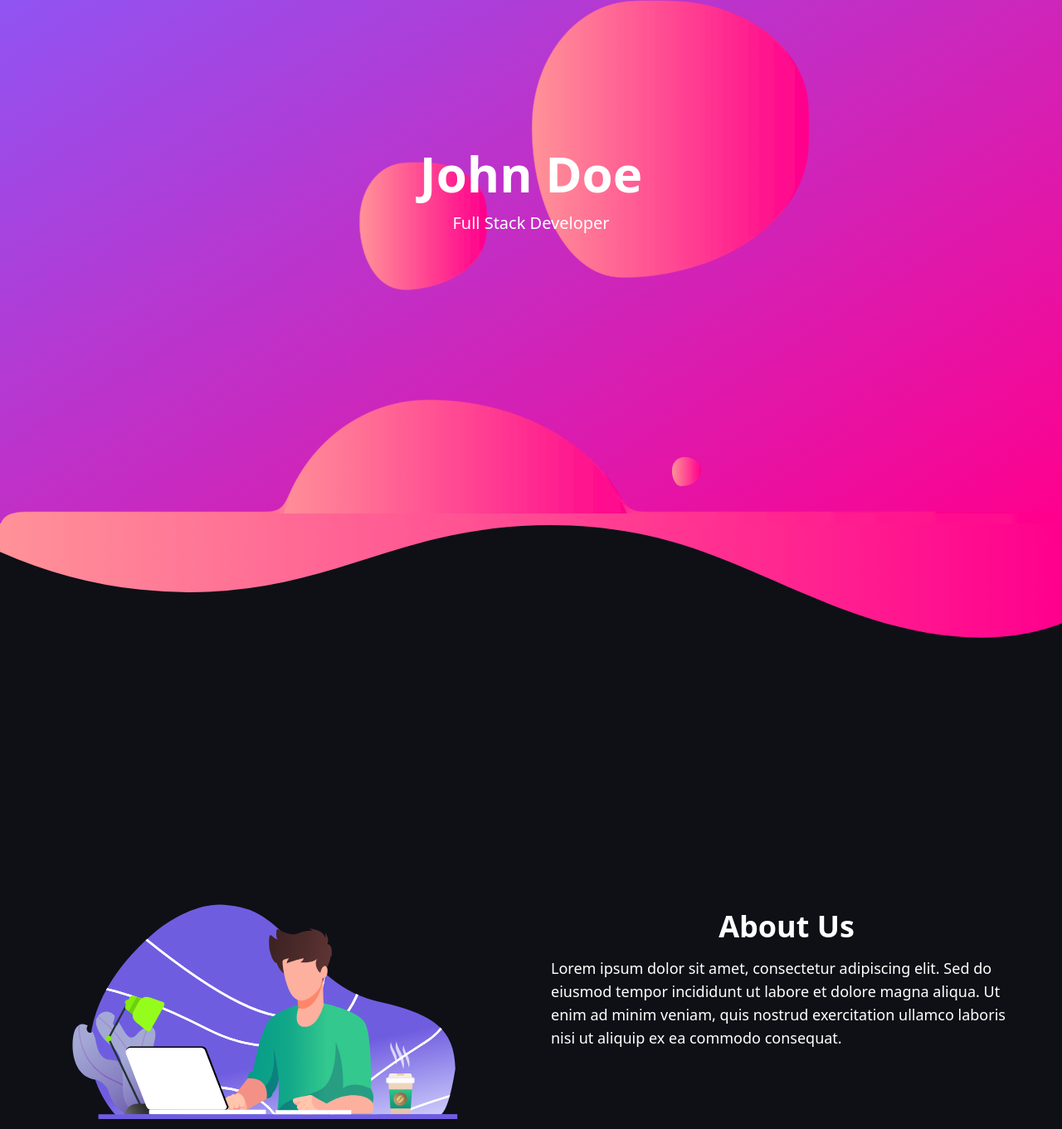
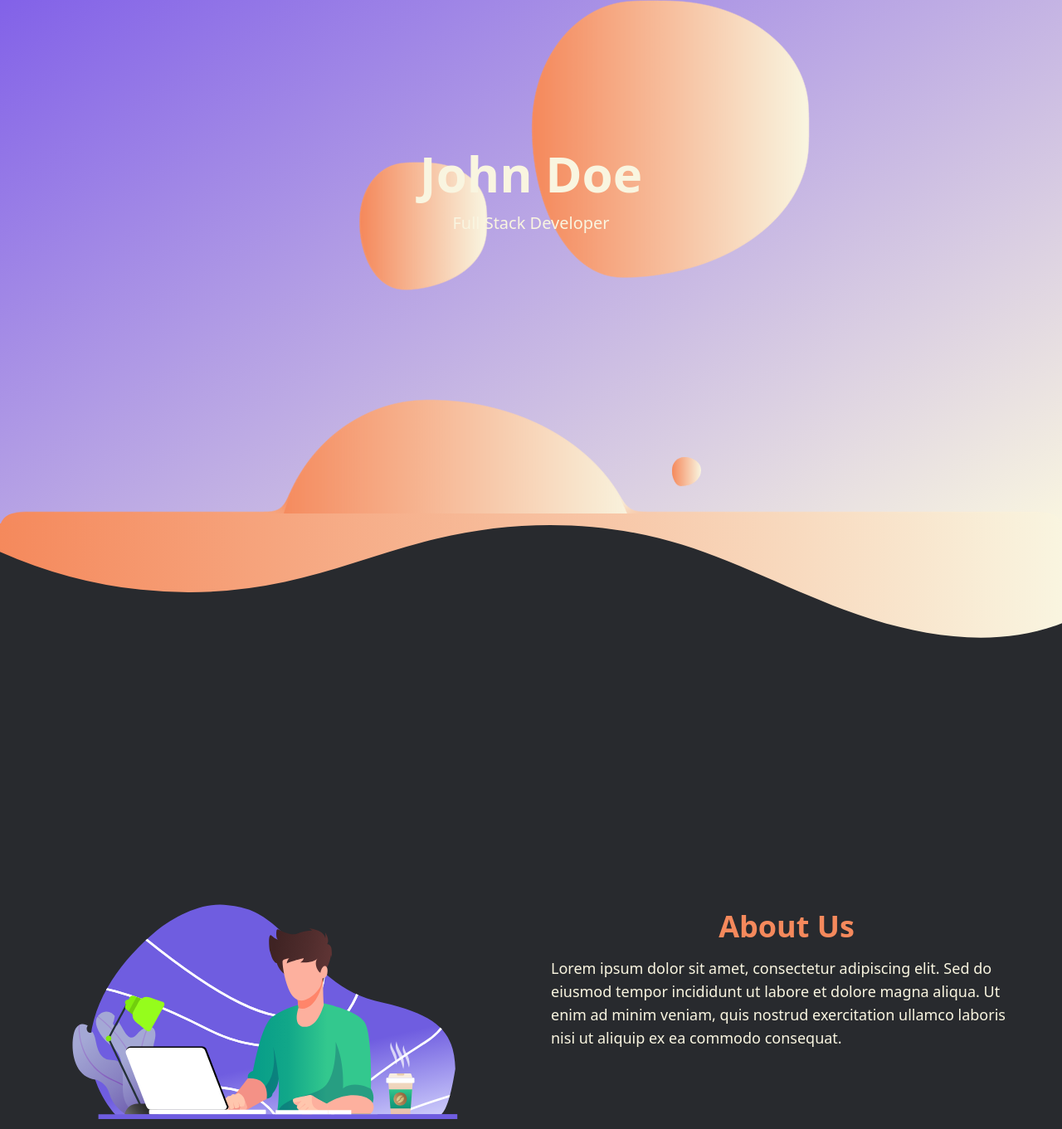
Before and after one commit to Andersseen/felce-portfolio, an Astro site: page / in a window 1280 px wide. Shown: the part 169-1530 px from the top of the page at 83% size. Built offline with nearby package versions, Linux system fonts and the light colour scheme; Astro itself is replaced by a stand-in of ours.

Commit message:
Update pallete

```diff
--- a/src/components/About.tsx
+++ b/src/components/About.tsx
@@ -13,7 +13,7 @@ const About = () => {
   }, []);
 
   return (
-    <section className="flex flex-col md:flex-row items-center min-h-screen p-6 bg-[#0E1016]">
+    <section className="flex flex-col md:flex-row items-center min-h-screen p-6 bg-primary">
       {/* Contenedor de la animación */}
       <div className="w-full md:w-1/2 flex justify-center items-center">
         <div id="lottie-container" className="w-full h-full max-w-lg"></div>
@@ -21,8 +21,8 @@ const About = () => {
 
       {/* Contenedor del texto */}
       <div className="w-full md:w-1/2 flex flex-col justify-center items-center text-center md:text-left p-6">
-        <h1 className="text-4xl font-bold text-white mb-4">About Us</h1>
-        <p className="text-lg text-white">
+        <h1 className="text-4xl font-bold text-mark mb-4">About Us</h1>
+        <p className="text-lg text-secondary">
           Lorem ipsum dolor sit amet, consectetur adipiscing elit. Sed do
           eiusmod tempor incididunt ut labore et dolore magna aliqua. Ut enim ad
           minim veniam, quis nostrud exercitation ullamco laboris nisi ut
--- a/src/components/LavaLamp.tsx
+++ b/src/components/LavaLamp.tsx
@@ -1,23 +1,27 @@
-import React from 'react';
+import React from "react";
 
 export default function LavaLamp() {
   return (
     <div className="absolute top-1/2 left-1/2 transform -translate-x-1/2 -translate-y-1/2 h-screen w-screen min-w-screen -z-10">
       <div className="absolute h-full w-full top-0 left-0 [filter:url('#goo')]">
-        <div className="absolute w-[200px] h-[200px] left-[35%] bottom-[-15%] rounded-full bg-gradient-to-r from-[#ff9298] to-[#ff008d] animate-[wobble_4s_ease-in-out_alternate_infinite,blob-one_18s_ease-in-out_infinite]"></div>
-        <div className="absolute w-[330px] h-[330px] right-[24%] bottom-[-65%] rounded-full bg-gradient-to-r from-[#ff9298] to-[#ff008d] animate-[wobble_5s_ease-in-out_alternate_infinite,blob-two_22s_ease-in-out_infinite]"></div>
-        <div className="absolute w-[150px] h-[150px] bottom-[-15%] left-[34%] rounded-full bg-gradient-to-r from-[#ff9298] to-[#ff008d] animate-[wobble_6s_ease-in-out_alternate_infinite,blob-three_16s_ease-in-out_infinite]"></div>
-        <div className="absolute w-[235px] h-[235px] bottom-[-19%] left-[30%] rounded-full bg-gradient-to-r from-[#ff9298] to-[#ff008d] animate-[wobble_8s_ease-in-out_alternate_infinite,blob-four_16s_ease-in-out_infinite]"></div>
-        <div className="absolute w-[55px] h-[55px] bottom-[-25%] left-[34%] rounded-full bg-gradient-to-r from-[#ff9298] to-[#ff008d] animate-[wobble_9s_ease-in-out_alternate_infinite,blob-five_32s_ease-in-out_infinite]"></div>
-        <div className="absolute w-[35px] h-[35px] bottom-[-25%] right-[34%] rounded-full bg-gradient-to-r from-[#ff9298] to-[#ff008d] animate-[wobble_10s_ease-in-out_alternate_infinite,blob-six_12s_ease-in-out_infinite]"></div>
-        <div className="absolute w-[435px] h-[435px] bottom-[-85%] right-[40%] rounded-full bg-gradient-to-r from-[#ff9298] to-[#ff008d] animate-[wobble_11s_ease-in-out_alternate_infinite,blob-seven_32s_ease-in-out_infinite]"></div>
-        <div className="absolute w-full h-[4%] top-[-3%] left-0 rounded-full bg-gradient-to-r from-[#ff9298] to-[#ff008d]"></div>
-        <div className="absolute w-full h-[4.5%] bottom-[-3%] left-0 rounded-full bg-gradient-to-r from-[#ff9298] to-[#ff008d]"></div>
+        <div className="absolute w-[200px] h-[200px] left-[35%] bottom-[-15%] rounded-full bg-gradient-to-r from-[#F5895C] to-[#F9F5E0] animate-[wobble_4s_ease-in-out_alternate_infinite,blob-one_18s_ease-in-out_infinite]"></div>
+        <div className="absolute w-[330px] h-[330px] right-[24%] bottom-[-65%] rounded-full bg-gradient-to-r from-[#F5895C] to-[#F9F5E0] animate-[wobble_5s_ease-in-out_alternate_infinite,blob-two_22s_ease-in-out_infinite]"></div>
+        <div className="absolute w-[150px] h-[150px] bottom-[-15%] left-[34%] rounded-full bg-gradient-to-r from-[#F5895C] to-[#F9F5E0] animate-[wobble_6s_ease-in-out_alternate_infinite,blob-three_16s_ease-in-out_infinite]"></div>
+        <div className="absolute w-[235px] h-[235px] bottom-[-19%] left-[30%] rounded-full bg-gradient-to-r from-[#F5895C] to-[#F9F5E0] animate-[wobble_8s_ease-in-out_alternate_infinite,blob-four_16s_ease-in-out_infinite]"></div>
+        <div className="absolute w-[55px] h-[55px] bottom-[-25%] left-[34%] rounded-full bg-gradient-to-r from-[#F5895C] to-[#F9F5E0] animate-[wobble_9s_ease-in-out_alternate_infinite,blob-five_32s_ease-in-out_infinite]"></div>
+        <div className="absolute w-[35px] h-[35px] bottom-[-25%] right-[34%] rounded-full bg-gradient-to-r from-[#F5895C] to-[#F9F5E0] animate-[wobble_10s_ease-in-out_alternate_infinite,blob-six_12s_ease-in-out_infinite]"></div>
+        <div className="absolute w-[435px] h-[435px] bottom-[-85%] right-[40%] rounded-full bg-gradient-to-r from-[#F5895C] to-[#F9F5E0] animate-[wobble_11s_ease-in-out_alternate_infinite,blob-seven_32s_ease-in-out_infinite]"></div>
+        <div className="absolute w-full h-[4%] top-[-3%] left-0 rounded-full bg-gradient-to-r from-[#F5895C] to-[#F9F5E0]"></div>
+        <div className="absolute w-full h-[4.5%] bottom-[-3%] left-0 rounded-full bg-gradient-to-r from-[#F5895C] to-[#F9F5E0]"></div>
       </div>
       <svg xmlns="http://www.w3.org/2000/svg" version="1.1">
         <defs>
           <filter id="goo">
-            <feGaussianBlur in="SourceGraphic" stdDeviation="10" result="blur" />
+            <feGaussianBlur
+              in="SourceGraphic"
+              stdDeviation="10"
+              result="blur"
+            />
             <feColorMatrix
               in="blur"
               mode="matrix"
--- a/src/components/WaveDivider.astro
+++ b/src/components/WaveDivider.astro
@@ -1,12 +1,12 @@
 ---
 ---
-<div class="relative top-0 left-0 w-full overflow-hidden leading-[0] bg-[#0E1016]">
+<div class="relative top-0 left-0 w-full overflow-hidden leading-[0] bg-primary">
     <svg class="relative block w-[calc(100%+1.3px)] h-[60px] md:h-[150px]" data-name="Layer 1" xmlns="http://www.w3.org/2000/svg" viewBox="0 0 1200 120" preserveAspectRatio="none">
       <defs>
         <linearGradient id="gradient" x1="0%" y1="0%" x2="100%" y2="0%">
-          <stop offset="0%" style="stop-color:#ff9298;">
+          <stop offset="0%" style="stop-color:#F5895C;">
           </stop>
-          <stop offset="100%" style="stop-color:#ff008d;">
+          <stop offset="100%" style="stop-color:#F9F5E0;">
           </stop>
         </linearGradient>
       </defs>
--- a/src/components/skills/index.tsx
+++ b/src/components/skills/index.tsx
@@ -31,13 +31,13 @@ const Skills = () => {
   }, []);
   return (
     <section
-      className="relative z-10 w-full items-center justify-center overflow-hidden bg-[#0E1016] bg-cover bg-center pt-16 pb-36 md:pt-20 md:pb-44 lg:pt-20 lg:pb-56"
+      className="relative z-10 w-full items-center justify-center overflow-hidden bg-primary bg-cover bg-center pt-16 pb-36 md:pt-20 md:pb-44 lg:pt-20 lg:pb-56"
       id="tools"
     >
       <AnimatedTitle
         text={"TOOLS IM USING."}
         className={
-          "text-center text-[40px] font-bold leading-[0.9em] tracking-tighter text-[#e4ded7] sm:text-[45px] mb-8 md:text-[60px] lg:text-[80px]"
+          "text-center text-[40px] font-bold leading-[0.9em] tracking-tighter text-secondary sm:text-[45px] mb-8 md:text-[60px] lg:text-[80px]"
         }
         wordSpace={"mr-[14px]"}
         charSpace={"mr-[0.001em]"}
--- a/src/layouts/Layout.astro
+++ b/src/layouts/Layout.astro
@@ -34,7 +34,7 @@ const { title } = Astro.props;
 	}
 	html {
 		font-family: system-ui, sans-serif;
-		background: #13151a;
+		background: #282a2e;
 	}
 	code {
 		font-family:
--- a/src/layouts/MainLayout.astro
+++ b/src/layouts/MainLayout.astro
@@ -17,7 +17,7 @@ const { title } = Astro.props;
     <ViewTransitions />
 
   </head>
-  <body class="font-sans text-center m-0 h-screen overflow-x-hidden bg-gradient-to-br from-[#835eff] to-[#ff008d] dark:from-[#2a1b3d] dark:to-[#1a0f2e]">
+  <body class="font-sans text-center m-0 h-screen overflow-x-hidden bg-gradient-to-br from-[#7450e9] to-[#F9F5E0]">
     <header class="fixed top-0 right-0 z-50 flex items-center gap-4 p-4">
       <LanguagePicker />
     </header>
--- a/src/pages/index.astro
+++ b/src/pages/index.astro
@@ -15,7 +15,7 @@ import About from '@/components/About';
   <!-- Hero Section -->
   <section class="h-screen flex items-center justify-center relative">
     <LavaLamp client:load />
-    <div class="z-10 text-white">
+    <div class="z-10 text-secondary">
       <h1 class="text-6xl font-bold mb-4">{CONTENT.hero.title}</h1>
       <p class="text-xl">{CONTENT.hero.subtitle}</p>
     </div>
--- a/tailwind.config.mjs
+++ b/tailwind.config.mjs
@@ -4,9 +4,15 @@ export default {
   darkMode: "class",
   theme: {
     extend: {
+      colors: {
+        primary: "#282a2e",
+        secondary: "#F9F5E0",
+        mark: "#F5895C",
+        background: "#7450e9",
+      },
       linearGradients: {
-        "bg-top": ["180deg", "#0e1016 0%", "transparent 50%"],
-        "bg-bottom": ["0deg", "#0e1016 0%", "transparent 100%"],
+        "bg-top": ["180deg", "#282a2e 0%", "transparent 50%"],
+        "bg-bottom": ["0deg", "#282a2e 0%", "transparent 100%"],
       },
       animation: {
         "blob-one": "blob-one 18s infinite ease-in-out",
```
Also changed, not shown: public/About.tsx (deleted, +0 -23 lines).
